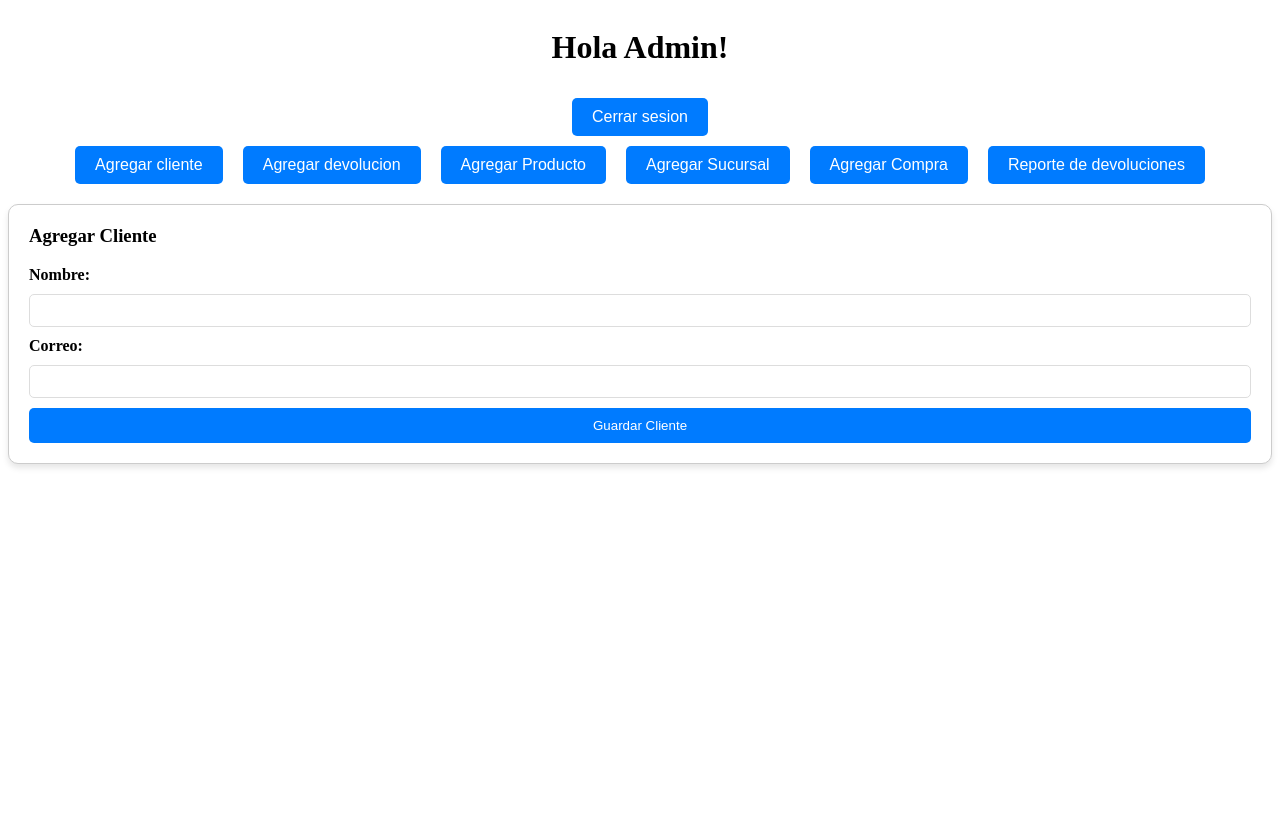
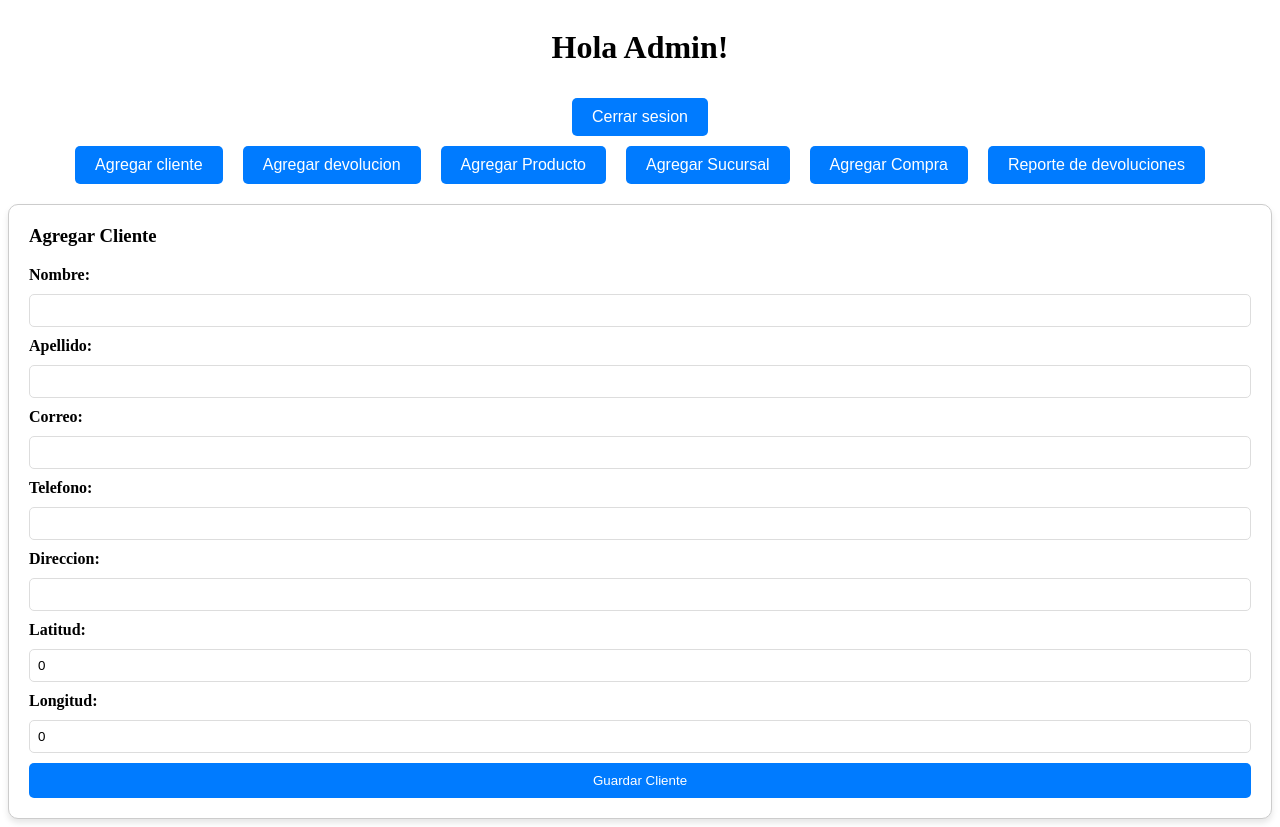
Before and after one commit to LuisSanchez851/DBProject, an Angular app: page /admin in a window 1280 px wide. Both pictures are taken after a click on the button "Agregar cliente". Before the commit the page ends 800 px from the top, so only its background shows below. Built offline with nearby package versions, Linux system fonts and the light colour scheme.

Commit message:
actualizacionnn

```diff
--- a/src/app/admin-inicio/admin-inicio.component.html
+++ b/src/app/admin-inicio/admin-inicio.component.html
@@ -31,22 +31,30 @@
   <form (ngSubmit)="agregarCliente()">
     <label for="name">Nombre:</label>
     <input type="text" id="name" [(ngModel)]="cliente.nombre" name="nombre" required>
-
+    <label for="apellido">Apellido:</label>
+    <input type="text" id="apellido" [(ngModel)]="cliente.apellido" name="apellido" required>
     <label for="email">Correo:</label>
     <input type="email" id="email" [(ngModel)]="cliente.correo" name="correo" required>
+    <label for="telefono">Telefono:</label>
+    <input type="text" id="telefono" [(ngModel)]="cliente.telefono" name="telefono" required>
+    <label for="direccion">Direccion:</label>
+    <input type="text" id="direccion" [(ngModel)]="cliente.direccion" name="direccion" required>
+    <label for="latitud">Latitud:</label>
+    <input type="number" id="latitud" [(ngModel)]="cliente.latitud" name="latitud" required>
+    <label for="longitud">Longitud:</label>
+    <input type="number" id="longitud" [(ngModel)]="cliente.longitud" name="longitud" required>
 
     <button type="submit">Guardar Cliente</button>
   </form>
 </div>
 
 <div class="form-container" *ngIf="activeForm === 'devolucionForm'">
-    <h3>Agregar Devolución</h3>
-    <form>
-      <label for="producto">Producto:</label>
-      <input type="text" id="producto" name="producto" required>
+  <form (ngSubmit)="agregarDevolucion()">
+    <label for="idCompra">ID compra:</label>
+    <input type="number" id="idCompra" [(ngModel)]="devolucion.idCompra" name="idCompra" required>
     <label for="motivo">Motivo:</label>
-      <input type="text" id="motivo" name="motivo" required>
-      <button type="submit">Guardar Devolución</button>
+    <input type="text" id="motivo" [(ngModel)]="devolucion.motivo" name="motivo" required>
+    <button type="submit">Guardar Devolucion</button>
   </form>
 </div>
 
@@ -70,23 +78,39 @@
 </div>
 
 <div class="form-container" *ngIf="activeForm === 'sucursalForm'">
-    <h3>Agregar Producto</h3>
-    <form>
-      <label for="productName">Nombre del Sucursal:</label>
-      <input type="text" id="sucursalName" name="sucursalName" required>
+  <h3>Agregar Sucursal</h3>
+  <form (ngSubmit)="agregarSucursal()">
+    <label for="nombre">Nombre de la Sucursal:</label>
+    <input type="text" id="nombre" [(ngModel)]="sucursal.nombre" name="nombre" required>
+
     <label for="direccion">Direccion:</label>
-      <input type="" id="" name="" required> <!--Hace falta agregar el tipo-->
+    <input type="text" id="direccion" [(ngModel)]="sucursal.direccion" name="direccion" required>
+
+    <label for="latitud">Latitud:</label>
+    <input type="number" id="latitud" [(ngModel)]="sucursal.latitud" name="latitud" required>
+
+    <label for="longitud">Longitud:</label>
+    <input type="number" id="latitud" [(ngModel)]="sucursal.longitud" name="latitud" required>
     <button type="submit">Guardar Sucursal</button>
+
   </form>
 </div>
 
 <div class="form-container" *ngIf="activeForm === 'compraForm'">
-    <h3>Agregar Producto</h3>
-    <form>
-      <label for="productName">Nombre del Sucursal:</label>
-      <input type="text" id="compraName" name="compraName" required>
-      <label for="price">Valor de la compra:</label>
-      <input type="number" id="price" name="price" required>
+  <h3>Agregar Compra</h3>
+  <form (ngSubmit)="agregarCompra()">
+    <label for="idProducto">ID PRoducto:</label>
+    <input type="text" id="idProducto" [(ngModel)]="compra.idProducto" name="idProducto" required>
+    <label for="cantidad">Cantidad:</label>
+    <input type="number" id="cantidad" [(ngModel)]="compra.cantidad" name="cantidad" required>
+    <label for="valor">Valor:</label>
+    <input type="number" id="valor" [(ngModel)]="compra.valor" name="valor" required>
+    <label for="idCliente">ID Cliente:</label>
+    <input type="number" id="idCliente" [(ngModel)]="compra.idCliente" name="idCliente" required>
+    <label for="idSucursal">ID Sucursal:</label>
+    <input type="number" id="idSucursal" [(ngModel)]="compra.idSucursal" name="idSucursal" required>
+
+
     <button type="submit">Guardar Compra</button>
   </form>
 </div>
@@ -94,14 +118,14 @@
 <div class="form-container" *ngIf="activeForm === 'reporteForm'">
   <h3>Reporte de Devoluciones</h3>
   <p>Selecciona un rango de fechas para generar el reporte:</p>
-    <form>
-      <label for="fechaInicio">Fecha de Inicio:</label>
-      <input type="date" id="fechaInicio" name="fechaInicio" required>
-
-      <label for="fechaFin">Fecha de Fin:</label>
-      <input type="date" id="fechaFin" name="fechaFin" required>
+  <form (ngSubmit)="generarReporte()">
+    <label for="mes">Mes de la compra:</label>
+    <input type="number" id="mes" [(ngModel)]="reporte.mes" name="mes" required>
+    <label for="anio">Año de la compra:</label>
+    <input type="number" id="anio" [(ngModel)]="reporte.anio" name="anio" required>
 
     <button type="submit">Generar Reporte</button>
+
   </form>
   <div class="reporte-resultados">
     <h4>Resultados del Reporte</h4>
--- a/src/app/admin-inicio/admin-inicio.component.ts
+++ b/src/app/admin-inicio/admin-inicio.component.ts
@@ -11,12 +11,12 @@ export class AdminInicioComponent {
   activeForm: string | null = null;
 
   // Variables para los datos de cada formulario
-  cliente = { nombre: '', correo: '' };
-  devolucion = { producto: '', motivo: '' };
+  cliente = { nombre: '', apellido: '', correo: '', telefono: '', direccion: '', latitud: 0, longitud: 0 };
+  devolucion = { idCompra: 0, motivo: '' };
   producto = { nombre: '', descripcion: '', precio: 0, stock: 0 };
-  sucursal = { nombre: '', direccion: '' };
-  compra = { nombre: '', valor: 0 };
-  reporte = { fechaInicio: '', fechaFin: '' };
+  sucursal = { nombre: '', direccion: '', latitud: 0, longitud: 0  };
+  compra = { idProducto: 0, cantidad: 0, valor: 0, idCliente: 0, idSucursal: 0};
+  reporte = { mes: 0, anio: 0 };
 
   constructor(private productosService: ProductosService) {}
 
@@ -86,12 +86,12 @@ export class AdminInicioComponent {
 
   resetForm(formName: string): void {
     switch (formName) {
-      case 'cliente': this.cliente = { nombre: '', correo: '' }; break;
-      case 'devolucion': this.devolucion = { producto: '', motivo: '' }; break;
+      case 'cliente': this.cliente = { nombre: '', apellido: '', correo: '', telefono: '', direccion: '', latitud: 0, longitud: 0 }; break;
+      case 'devolucion': this.devolucion = { idCompra: 0, motivo: '' }; break;
       case 'producto': this.producto = { nombre: '', descripcion: '', precio: 0, stock:0 }; break;
-      case 'sucursal': this.sucursal = { nombre: '', direccion: '' }; break;
-      case 'compra': this.compra = { nombre: '', valor: 0 }; break;
-      case 'reporte': this.reporte = { fechaInicio: '', fechaFin: '' }; break;
+      case 'sucursal': this.sucursal = { nombre: '', direccion: '', latitud: 0, longitud: 0 }; break;
+      case 'compra': this.compra = { idProducto: 0, cantidad: 0, valor: 0, idCliente: 0, idSucursal: 0 }; break;
+      case 'reporte': this.reporte = { mes: 0, anio: 0  }; break;
     }
     this.activeForm = null;
   }
```
Also changed, not shown: 1 other file (tests, documents, lock files or other folders). Lines whose indentation alone changed are shown as unchanged.
